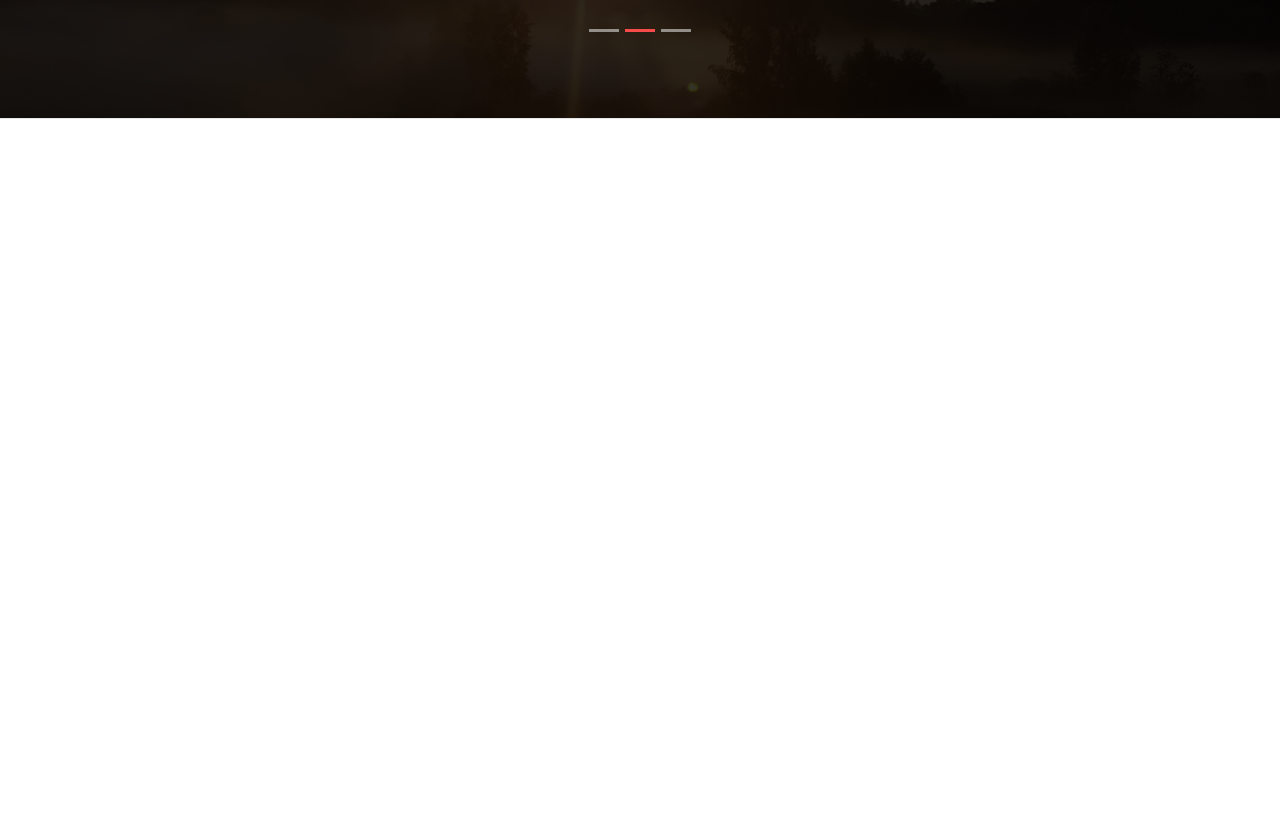
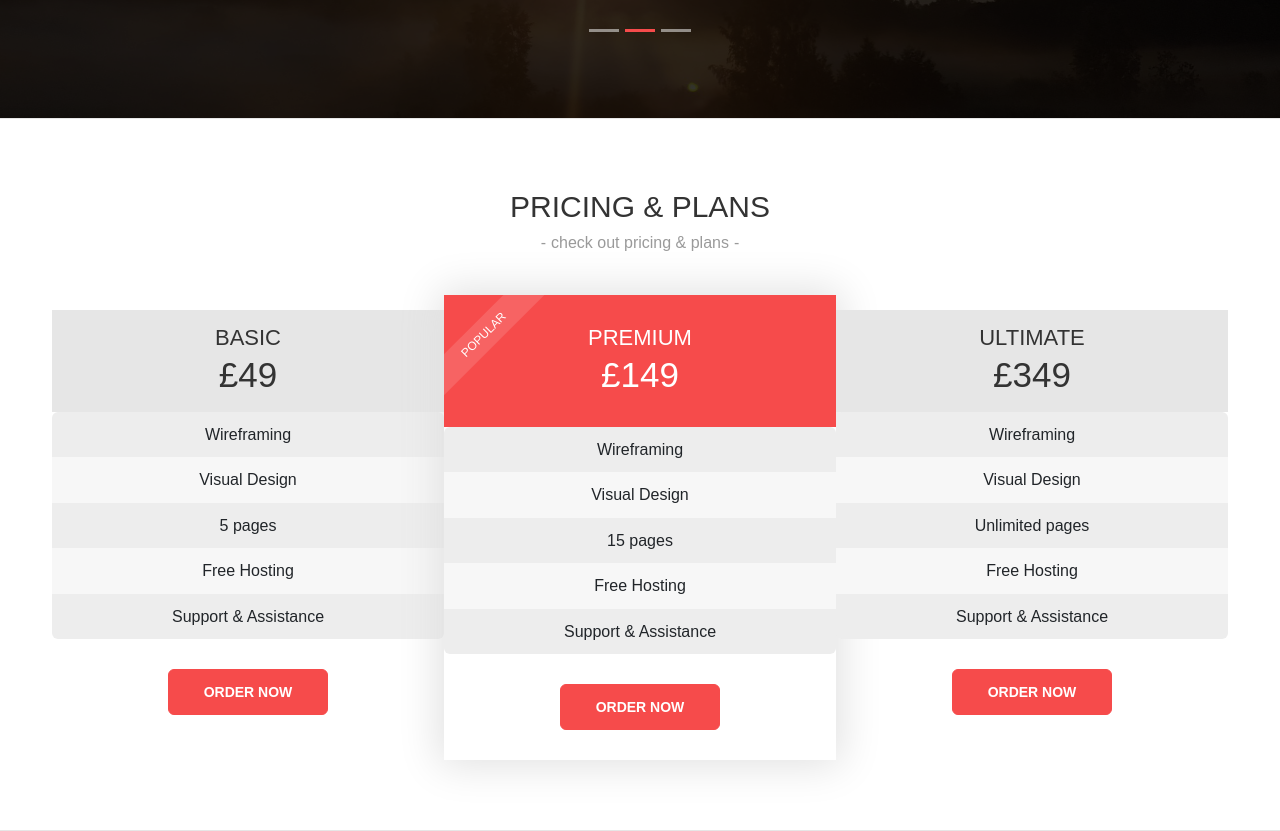
Before and after one commit to kyh012412/reactbootstrap_bibek, a React (Create React App) app: page / in a window 1280 px wide. Shown: the part 4667-5498 px from the top of the page. Before the commit the page ends 4786 px from the top, so only its background shows below. Built offline with nearby package versions, Linux system fonts and the light colour scheme.

Commit message:
10 listgroup map inside of map

```diff
--- a/src/App.js
+++ b/src/App.js
@@ -8,6 +8,7 @@
 import AppWorks from './components/works';
 import AppTeams from './components/teams';
 import AppTestimonials from './components/testmonial';
+import AppPricing from './components/pricing';
 
 function App() {
   return (
@@ -22,6 +23,7 @@
         <AppWorks />
         <AppTeams />
         <AppTestimonials />
+        <AppPricing />
       </main>
     </div>
   );
--- /dev/null
+++ b/src/components/pricing.js
@@ -0,0 +1,85 @@
+import Container from 'react-bootstrap/Container';
+import Row from 'react-bootstrap/Row';
+import Col from 'react-bootstrap/Col';
+import ListGroup from 'react-bootstrap/ListGroup';
+
+const pricingData = [
+  {
+    id: 1,
+    plan: 'Basic',
+    price: '£49',
+    features: [
+      'Wireframing',
+      'Visual Design',
+      '5 pages',
+      'Free Hosting',
+      'Support & Assistance',
+    ],
+    link: 'https://www.google.com',
+  },
+  {
+    id: 2,
+    plan: 'Premium',
+    price: '£149',
+    features: [
+      'Wireframing',
+      'Visual Design',
+      '15 pages',
+      'Free Hosting',
+      'Support & Assistance',
+    ],
+    link: 'https://www.facebook.com',
+  },
+  {
+    id: 3,
+    plan: 'Ultimate',
+    price: '£349',
+    features: [
+      'Wireframing',
+      'Visual Design',
+      'Unlimited pages',
+      'Free Hosting',
+      'Support & Assistance',
+    ],
+    link: 'https://www.twitter.com',
+  },
+];
+
+export default function AppPricing() {
+  return (
+    <section id="pricing" className="block pricing-block">
+      <Container fluid>
+        <div className="title-holder">
+          <h2>pricing &amp; plans</h2>
+          <div className="subtitle">check out pricing &amp; plans</div>
+        </div>
+        <Row>
+          {pricingData.map((pricing) => {
+            return (
+              <Col key={pricing.id} sm={4}>
+                <div className="heading">
+                  <h3>{pricing.plan}</h3>
+                  <span className="price">{pricing.price}</span>
+                </div>
+                <div className="content">
+                  <ListGroup>
+                    {pricing.features.map((feature, idx, features) => {
+                      return (
+                        <ListGroup.Item key={idx}>{feature}</ListGroup.Item>
+                      );
+                    })}
+                  </ListGroup>
+                </div>
+                <div className="btn-holder">
+                  <a href="#" className="btn btn-primary">
+                    Order now
+                  </a>
+                </div>
+              </Col>
+            );
+          })}
+        </Row>
+      </Container>
+    </section>
+  );
+}
```
